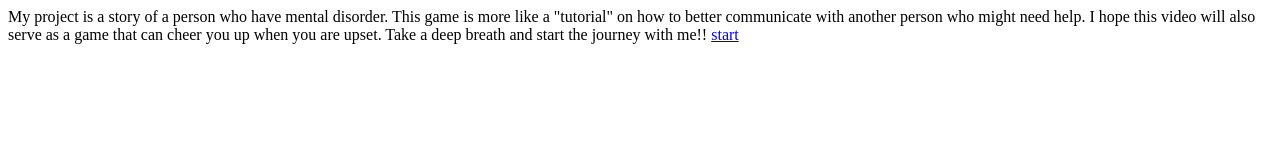
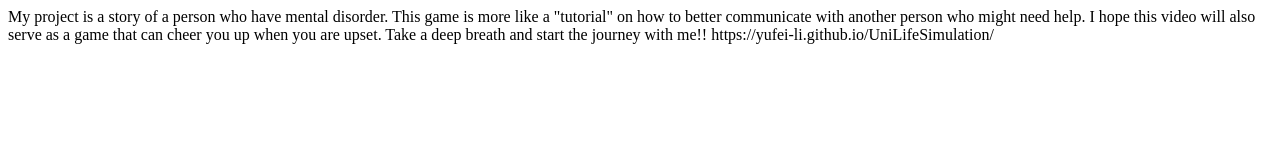
Before and after one commit to JUDY0916/finalproject, a plain HTML site: page index.html in a window 1280 px wide. Drawn offline with Linux system fonts and the light colour scheme.

Commit message:
Update index.html

```diff
--- a/index.html
+++ b/index.html
@@ -7,6 +7,8 @@
 <body>
 My project is a story of a person who have mental disorder. This game is more like a "tutorial" on how to better communicate with another person who might need help.
  I hope this video will also serve as a game that can cheer you up when you are upset. Take a deep breath and start the journey with me!!
- <a href="https://judy0916.github.io/finalproject/fool.html">start</a>
+
+https://yufei-li.github.io/UniLifeSimulation/
+
  </body>
 </html>
```
